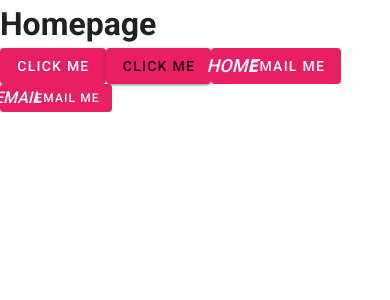
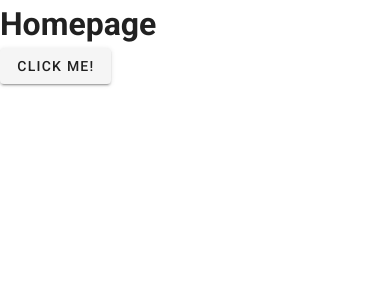
Before and after one commit to jonathanpperry/vuetify-todo, a Vue app: page / in a window 390 px wide. Shown: the top 300 px of the page. Built offline with nearby package versions, Linux system fonts and the light colour scheme.

Commit message:
Did buttons with breakpoints and visibility

```diff
--- a/src/views/Home.vue
+++ b/src/views/Home.vue
@@ -1,18 +1,8 @@
 <template>
   <div class="home">
     <h1>Homepage</h1>
-    <v-btn class="pink white--text">Click Me</v-btn>
-    <v-btn flat color="pink">Click Me</v-btn>
 
-    <v-btn depressed class="pink white--text">
-      <v-icon left>home</v-icon>
-      <span>Email me</span>
-    </v-btn>
-
-    <v-btn depressed small class="pink white--text">
-      <v-icon left small>email</v-icon>
-      <span>Email me</span>
-    </v-btn>
+    <v-btn class="hidden-sm-only">Click ME!</v-btn>
   </div>
 </template>
 
```
